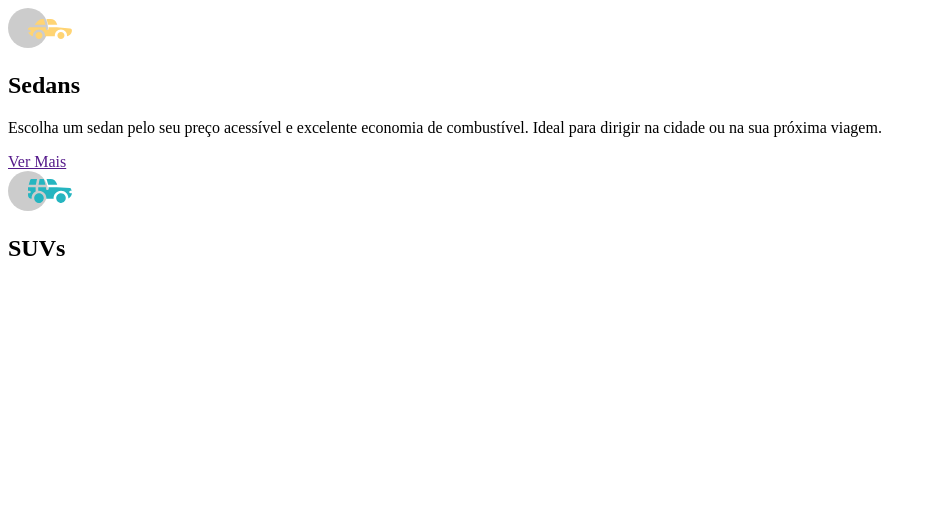
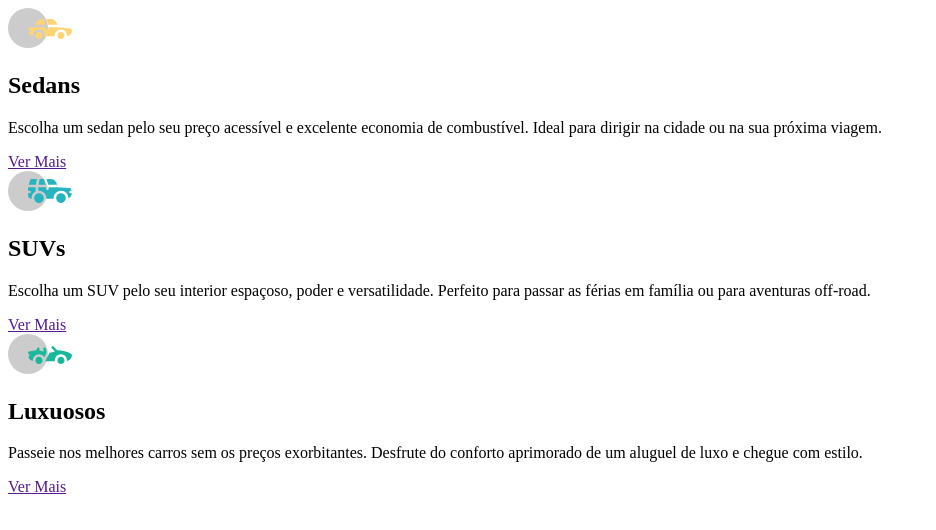
Before and after one commit to D-moraes/Carros, a plain HTML site: page index.html in a window 1280 px wide. Shown: the whole page, without its empty margins (0-936 px from the left). Drawn offline with Linux system fonts and the light colour scheme.

Commit message:
HTML finalizado

```diff
--- a/index.html
+++ b/index.html
@@ -19,16 +19,16 @@
         <section class="suvs">
             <img src="./imagens/icon-suvs.svg" alt="carros suvs">
             <h2>SUVs</h2>
-            <p></p>
-            <a href=""></a>
+            <p>Escolha um SUV pelo seu interior espaçoso, poder e versatilidade. Perfeito para passar as férias em família ou para aventuras off-road.</p>
+            <a href="">Ver Mais</a>
 
         </section>
 
         <section class="luxuosos">
-            <img src="" alt="">
-            <h2></h2>
-            <p></p>
-            <a href=""></a>
+            <img src="./imagens/icon-luxury.svg" alt="carros luxuosos">
+            <h2>Luxuosos</h2>
+            <p>Passeie nos melhores carros sem os preços exorbitantes. Desfrute do conforto aprimorado de um aluguel de luxo e chegue com estilo.</p>
+            <a href="">Ver Mais</a>
 
         </section>
     </main>
```
